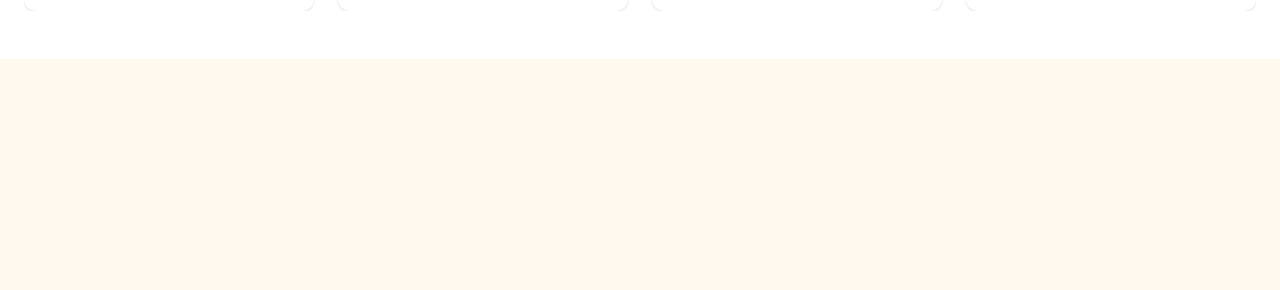
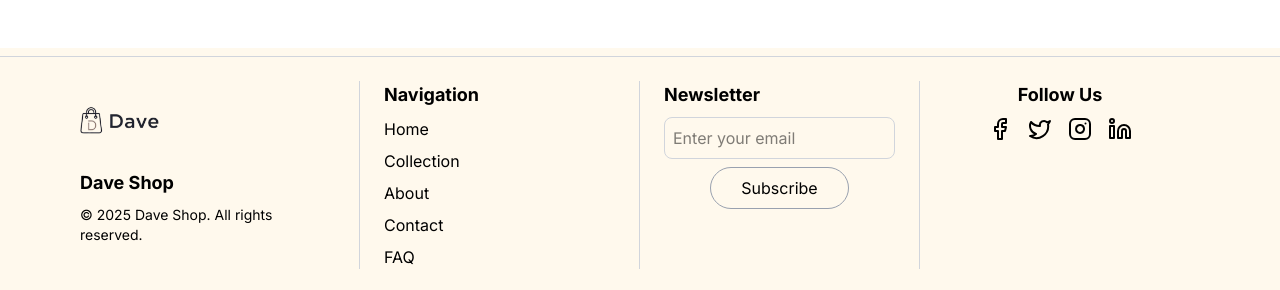
Before and after one commit to Darvidva/dave-shop, a React (Vite) app: page / in a window 1280 px wide. Shown: the part 2574-2864 px from the top of the page. Before the commit the page ends 2633 px from the top, so only its background shows below. Built offline with nearby package versions, Linux system fonts and the light colour scheme.

Commit message:
Added Footer Section

```diff
--- a/src/App.jsx
+++ b/src/App.jsx
@@ -1,6 +1,7 @@
 import React from 'react'
 import Navbar from './components/NavBar'
 import Homepage from './components/Pages/Homepage'
+import Footer from './components/Footer'
 
 
 
@@ -11,6 +12,7 @@ function App() {
     <>
       <Navbar />
       <Homepage />
+      <Footer />
     </>
   )
 }
--- a/src/components/CategorySection.jsx
+++ b/src/components/CategorySection.jsx
@@ -7,7 +7,7 @@ function Category() {
       <div className="text-center mb-5">
          <h2 className='text-2xl font-bold py-2'>Category</h2>
          <div className="w-16 h-1.25 bg-red-500 rounded mx-auto"></div>
-         <p className="text-gray-500 text-center mt-2">Explore our range of product categories and find what suits your style best.</p>
+         <p className="text-gray-500 text-center sm:text-base mt-2">Explore our range of product categories and find what suits your style best.</p>
       </div>
          <div className="p-3 min-h-screen">
             <MasonryGrid />
--- /dev/null
+++ b/src/components/Footer.jsx
@@ -0,0 +1,62 @@
+import React from 'react'
+import logo from '../assets/logo.png'
+import { Facebook, Twitter, Instagram, Linkedin } from 'lucide-react';
+
+export default function Footer() {
+  return (
+    <footer className="w-full text-black mt-2 border-t border-gray-300">
+      <div className="max-w-6xl mx-auto px-4 py-6 grid grid-cols-1 md:grid-cols-4">
+
+        {/* Logo & Info */}
+        <div className="flex flex-col items-center md:items-start text-center md:text-left
+                        pb-6 md:pb-0 border-b md:border-b-0 md:border-r border-gray-300 pr-0 md:pr-6">
+          <img src={logo} alt="logo" className="w-20 h-20 object-contain mb-2"/>
+          <h3 className="text-lg font-bold">Dave Shop</h3>
+          <p className="text-sm mt-2">&copy; 2025 Dave Shop. All rights reserved.</p>
+        </div>
+
+        {/* Navigation */}
+        <div className="flex flex-col items-center md:items-start
+                        pb-6 md:pb-0 border-b md:border-b-0 md:border-r border-gray-300 px-0 md:px-6">
+          <h2 className="text-lg font-bold mb-2">Navigation</h2>
+          <div className="flex flex-col space-y-2 text-center md:text-left">
+            <a href="#" className="hover:text-red-500">Home</a>
+            <a href="#" className="hover:text-red-500">Collection</a>
+            <a href="#" className="hover:text-red-500">About</a>
+            <a href="#" className="hover:text-red-500">Contact</a>
+            <a href="#" className="hover:text-red-500">FAQ</a>
+          </div>
+        </div>
+
+        {/* Newsletter */}
+        <div className="flex flex-col items-center md:items-start
+                        pb-6 md:pb-0 border-b md:border-b-0 md:border-r border-gray-300 px-0 md:px-6">
+          <h2 className="text-lg font-bold mb-2">Newsletter</h2>
+          <form className="flex flex-col items-center md:items-start w-full space-y-2">
+            <input
+              type="email"
+              placeholder="Enter your email"
+              className="p-2 border border-gray-300 rounded-lg focus:outline-none w-4/5 md:w-full"
+            />
+            <button
+              className="text-black border border-gray-400 px-2 py-2 rounded-full
+                        hover:bg-red-600 hover:text-white transition w-3/5 mx-auto">
+              Subscribe
+            </button>
+          </form>
+        </div>
+
+        {/* Social Icons */}
+        <div className="flex flex-col items-center px-0 md:px-6">
+          <h2 className="text-lg font-bold mb-2 text-center">Follow Us</h2>
+          <div className="flex space-x-4 text-2xl ">
+            <a href="#" className="hover:text-red-500"><Facebook /></a>
+            <a href="#" className="hover:text-red-500"><Twitter /></a>
+            <a href="#" className="hover:text-red-500"><Instagram /></a>
+            <a href="#" className="hover:text-red-500"><Linkedin /></a>
+          </div>
+        </div>
+      </div>
+    </footer>
+  )
+}
--- a/src/components/NewArrivalsSection.jsx
+++ b/src/components/NewArrivalsSection.jsx
@@ -16,15 +16,16 @@ export default function NewArrivals() {
   ];
 
   return (
-    <section className="py-12 px-6 bg-white">
+    <section className="py-12 px-3 bg-white">
       <h2 className="text-2xl font-bold text-center mb-2">New Arrivals</h2>
-      <p className="text-center text-gray-600 mb-8">
+      <div className="w-25 h-1.25 bg-red-500 rounded mx-auto"></div>
+      <p className="text-center text-gray-600 sm:text-lg mb-6">
         Exlore our latest collection, carefully selected to keep your style fresh.
       </p>
 
       {/* Grid wrapper */}
       <div
-        className={`grid grid-cols-2 md:grid-cols-4 gap-6 relative transition-all duration-500 overflow-hidden ${
+        className={`grid grid-cols-2 md:grid-cols-4 gap-3 relative transition-all duration-500 overflow-hidden ${
           expanded ? "max-h-full" : "max-h-[600px] md:max-h-full"
         }`}
       >
```
